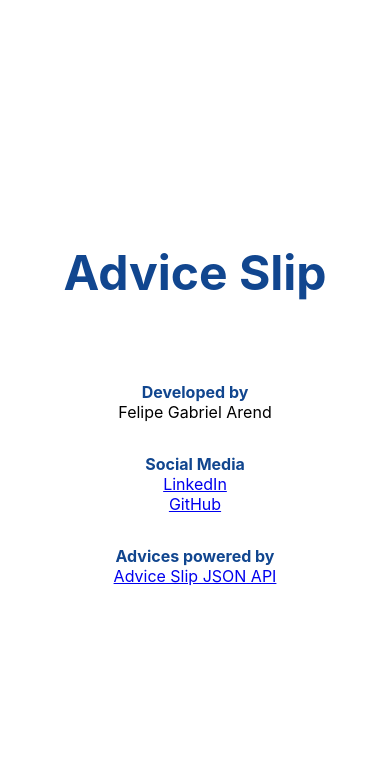
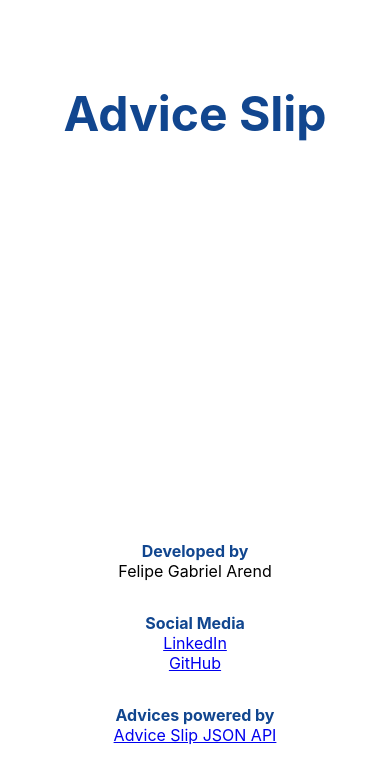
Before and after one commit to fgarend/react-advice-slip, a React (Create React App) app: page / in a window 390 px wide. Shown: the top 782 px of the page. Built offline with nearby package versions, Linux system fonts and the light colour scheme; no server answers.

Commit message:
Fix flex display in small screens

```diff
--- a/src/App.css
+++ b/src/App.css
@@ -13,10 +13,15 @@
 main,
 footer {
   text-align: center;
-  width: 50%;
+  margin: 1rem 0;
+  width: 70%;
 }
 
 @media screen and (max-width: 768px) {
+  .App {
+    flex-flow: row wrap;
+  }
+
   header,
   main,
   footer {
@@ -41,7 +46,7 @@
   font-weight: 700;
 
   padding: 0;
-  margin: 4rem 0;
+  margin: 3rem 0;
 }
 
 footer {
```
